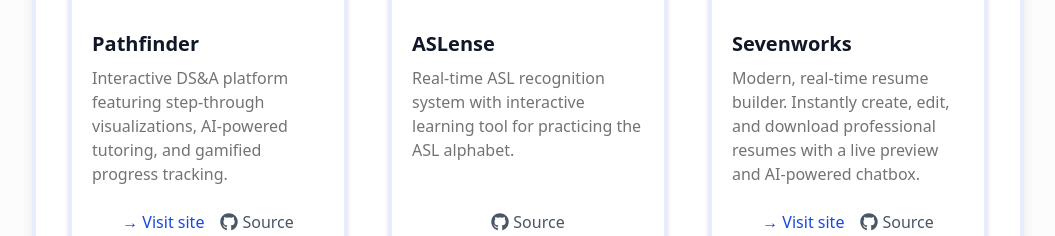
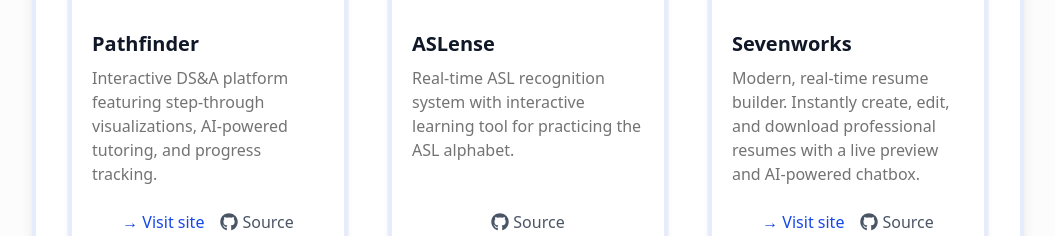
Before and after one commit to lestermartinn/Portfolio, a Next.js app: page /projects in a window 1280 px wide. Shown: the part 290-526 px from the top of the page, without its empty margins (112-1167 px from the left). Built offline with nearby package versions, Linux system fonts and the light colour scheme.

Commit message:
fixing vercel deployment

```diff
--- a/package.json
+++ b/package.json
@@ -19,7 +19,6 @@
     "gray-matter": "^4.0.3",
     "lucide-react": "^0.512.0",
     "next": "15.3.8",
-    "next-mdx-remote": "^4.4.1",
     "next-themes": "^0.4.6",
     "react": "^18.2.0",
     "react-dom": "^18.2.0",
--- a/src/components/Projects.tsx
+++ b/src/components/Projects.tsx
@@ -28,7 +28,7 @@ export default function Projects() {
               <CardContent className="p-4 md:p-5 flex flex-col h-full pt-16 md:pt-12">
                 <h3 className="text-xl font-bold mb-2 text-gray-900 dark:text-gray-100 group-hover:text-blue-700 transition-colors duration-300">Pathfinder</h3>
                 <p className="text-muted-foreground dark:text-gray-300 mb-6">
-                  Interactive DS&A platform featuring step-through visualizations, AI-powered tutoring, and gamified progress tracking.
+                  Interactive DS&A platform featuring step-through visualizations, AI-powered tutoring, and progress tracking.
                 </p>
                 <div className="mt-auto flex justify-center gap-4">
                   <a
```
Also changed, not shown: 1 other file (tests, documents, lock files or other folders).
